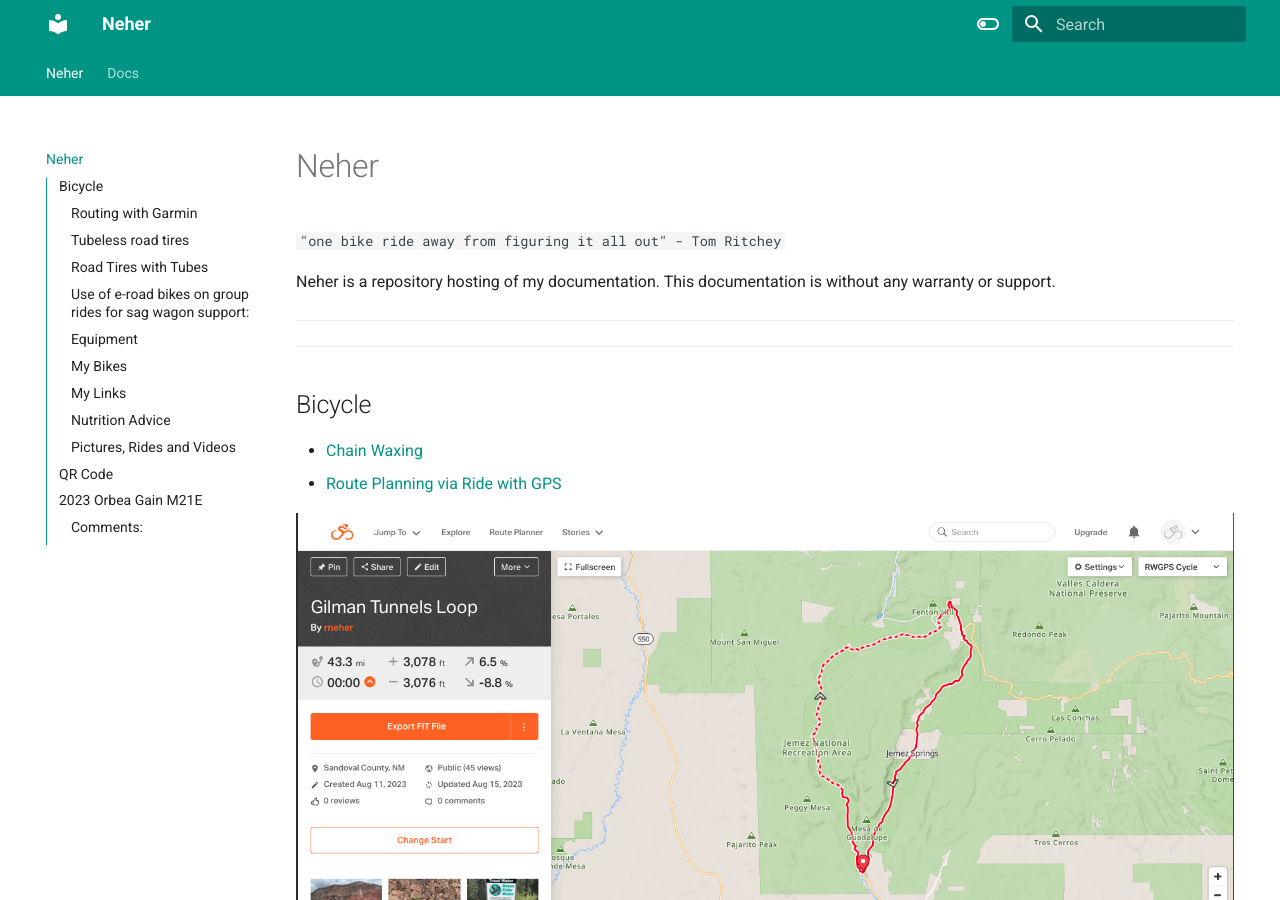
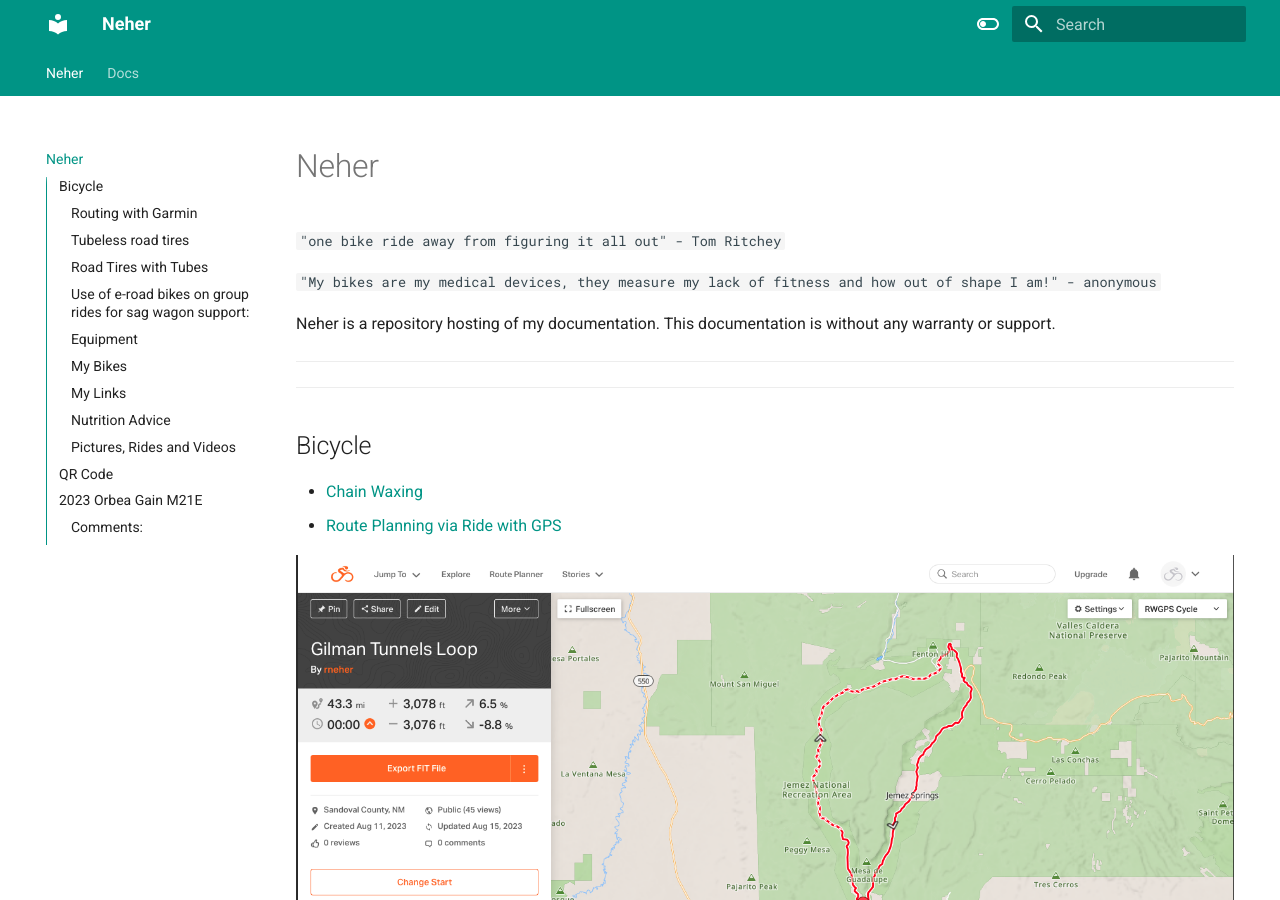
Before and after one commit to rneher-igel/Neher, an MkDocs documentation site: the page built from docs/index.md, in a window 1280 px wide and 900 px high. Built offline with MkDocs 1.6.1 and Material for MkDocs 9.7.7, drawn with Linux system fonts in a browser that asks for light colours.

Commit message:
medical devices

```diff
--- a/docs/index.md
+++ b/docs/index.md
@@ -1,6 +1,8 @@
 # Neher
 
 `"one bike ride away from figuring it all out" - Tom Ritchey`
+
+`"My bikes are my medical devices, they measure my lack of fitness and how out of shape I am!" - anonymous`
 
 Neher is a repository hosting of my documentation. This documentation is without any warranty or support.
 
```
